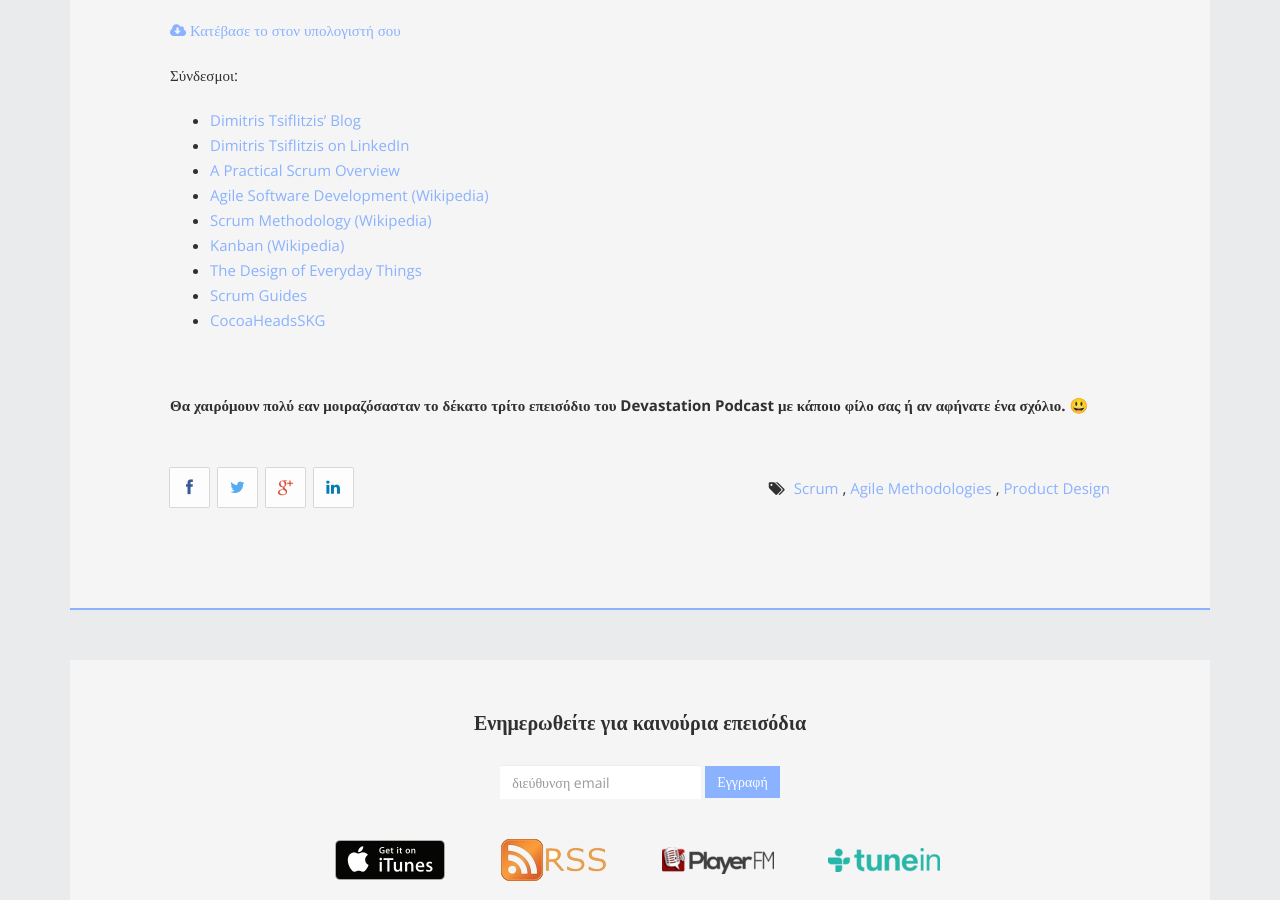
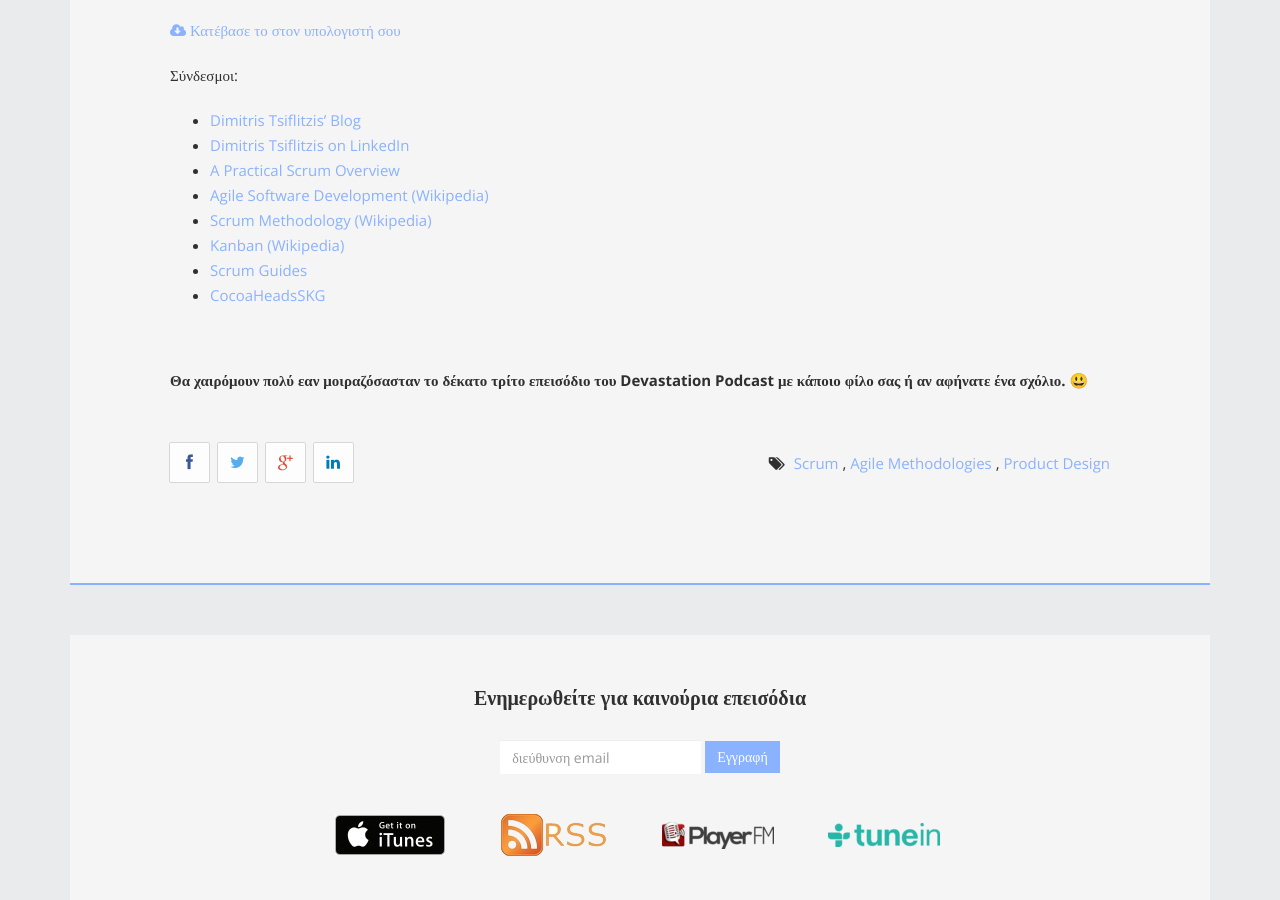
Before and after one commit to kbariotis/devastation-podcast, a Jekyll site: the page built from _posts/2017-11-23-ep13-Dimitris-Tsiflitzis.markdown, in a window 1280 px wide and 900 px high, scrolled down 889 px. Built offline with Jekyll 4.4.1, drawn with Linux system fonts in a browser that asks for light colours; Markdown is read by kramdown in place of the engine named in the settings; comment, search, counter and statistics services are not loaded.

Commit message:
update episode and sosial links

```diff
--- a/_includes/footer.html
+++ b/_includes/footer.html
@@ -16,16 +16,10 @@
   <div id="bottom">
     <ul id="social-icons">
       <li>
-        <a href="https://facebook.com/kostas.kostarelo" target="_blank"><i class="fa fa-facebook"></i></a>
+        <a href="https://facebook.com/devastationpodcast" target="_blank"><i class="fa fa-facebook"></i></a>
       </li>
       <li>
-        <a href="https://twitter.com/@kbariotis" target="_blank"><i class="fa fa-twitter"></i></a>
-      </li>
-      <li>
-        <a href="https://plus.google.com/u/0/100567987525971097937" target="_blank"><i class="fa fa-google-plus"></i></a>
-      </li>
-      <li>
-        <a href="https://gr.linkedin.com/in/kostas-bariotis-2a8b7481" target="_blank"><i class="fa fa-linkedin"></i></a>
+        <a href="https://twitter.com/@devastationtv" target="_blank"><i class="fa fa-twitter"></i></a>
       </li>
     </ul>
     <div id="copyright">
--- a/_includes/header.html
+++ b/_includes/header.html
@@ -20,10 +20,10 @@
   <link rel="alternate" type="application/rss+xml" href="http://feeds.feedburner.com/DevastationPodcast" />
 
   <meta name="twitter:card" content="summary">
-  <meta name="twitter:site" content="@kbariotis">
+  <meta name="twitter:site" content="@devastationtv">
   <meta name="twitter:title" content="{{page.title}}">
   <meta name="twitter:description" content="{{ page.summary }}">
-  <meta name="twitter:creator" content="@kbariotis">
+  <meta name="twitter:creator" content="@devastationtv">
   <meta name="twitter:image:src" content="{{site.url}}/img/devastation-podcast-logo.png">
 
   <meta property="og:title" content="{{page.title}}" />
--- a/_posts/2017-11-23-ep13-Dimitris-Tsiflitzis.markdown
+++ b/_posts/2017-11-23-ep13-Dimitris-Tsiflitzis.markdown
@@ -34,7 +34,6 @@
 * <a href="https://en.wikipedia.org/wiki/Agile_software_development" target="_blank">Agile Software Development (Wikipedia)</a>
 * <a href="https://en.wikipedia.org/wiki/Scrum_(software_development)" target="_blank">Scrum Methodology (Wikipedia)</a>
 * <a href="https://en.wikipedia.org/wiki/Kanban" target="_blank">Kanban (Wikipedia)</a>
-* <a href="https://en.wikipedia.org/wiki/The_Design_of_Everyday_Things" target="_blank">The Design of Everyday Things</a>
 * <a href="http://www.scrumguides.org/index.html" target="_blank">Scrum Guides</a>
 * <a href="https://www.meetup.com/CocoaHeadsSKG/" target="_blank">CocoaHeadsSKG</a>
 
```
